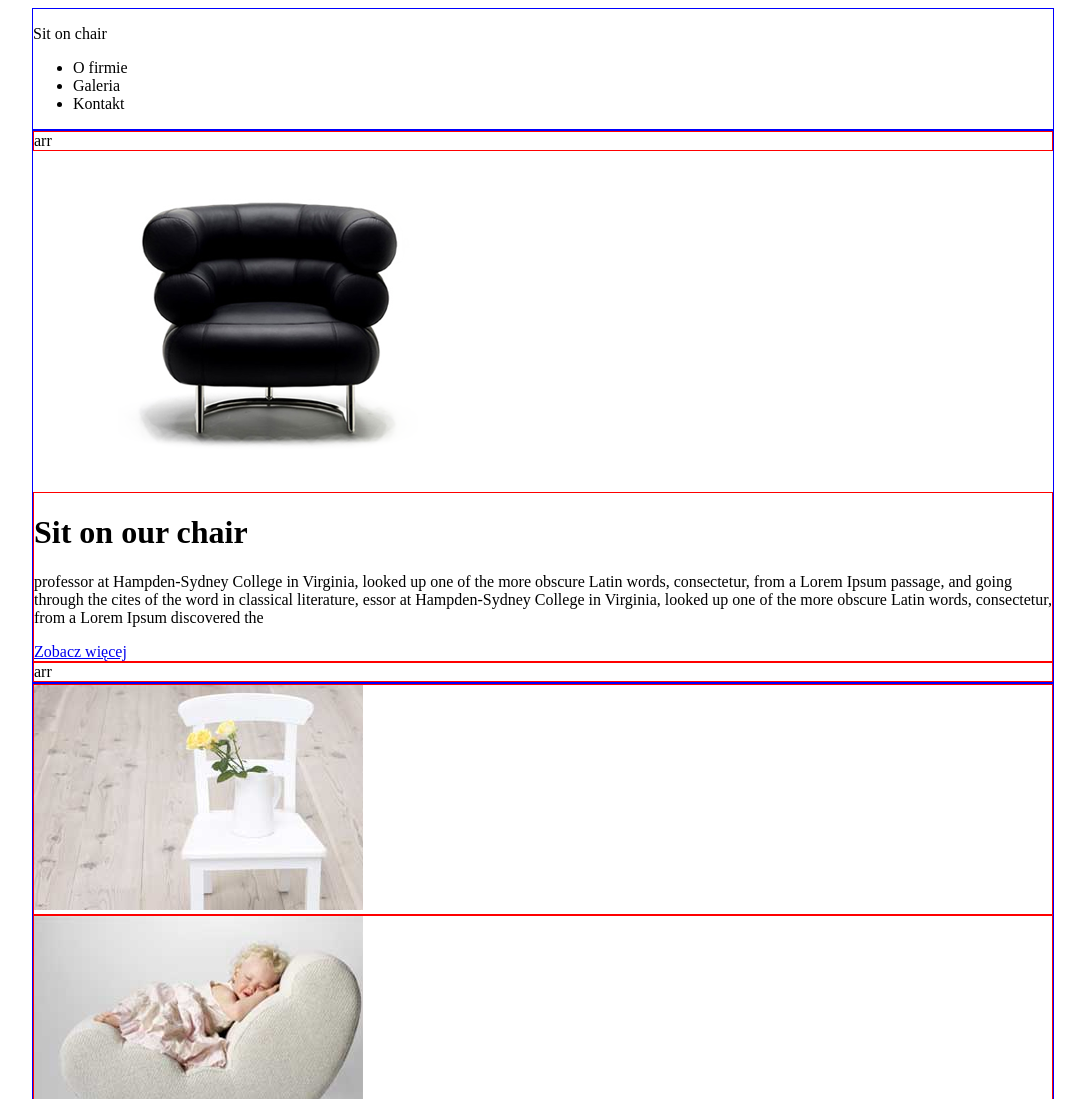
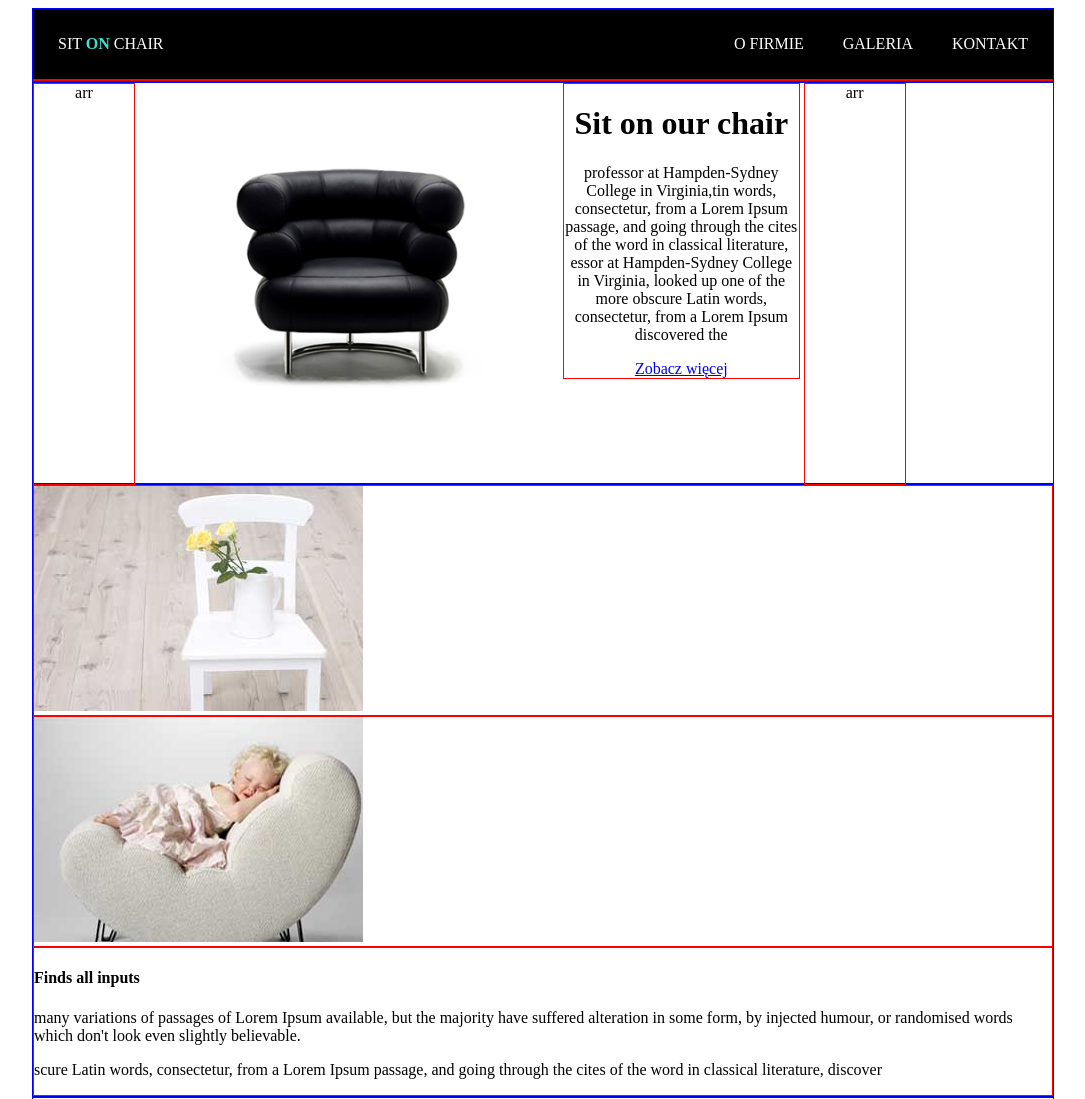
Before and after one commit to JoannaAsia/Sit_on_a_Chair-HTML-CSS-warsztat, a plain HTML site: page index.html in a window 1280 px wide. Shown: the top 1099 px of the page, without its empty margins (97-1182 px from the left). Drawn offline with Linux system fonts and the light colour scheme.

Commit message:
start css

```diff
--- a/css/style.css
+++ b/css/style.css
@@ -2,9 +2,65 @@
 	width: 1020px;
 	border: 1px solid blue;
 	margin: auto;
-
 }
 
 div {
 	border: 1px solid red;
 }
+
+/* header style */
+div#black {
+	background-color: black;
+	color: white;
+}
+
+p#logo {
+	text-transform: uppercase;
+	float: left;
+	padding: 10px;
+	margin-left: 15px;
+
+}
+
+span {
+	color: turquoise;
+	font-weight: bold;
+}
+
+nav {
+	float:right;
+}
+
+li {
+	display: inline-block;
+	text-transform: uppercase;
+	padding: 10px;
+	margin-right: 15px;
+}
+
+.clear {
+	clear: both;
+}
+
+#header_div {
+	height:400px;
+}
+
+.inline_block {
+	display: inline-block;
+	vertical-align: top;
+	text-align: center;
+	width: 23%;
+
+}
+
+.arrow {
+	height: 400px;
+	width: 100px;
+}
+
+#b_chair {
+	height: 300px;
+	width: 420px;
+	margin-top: 40px;
+}
--- a/index.html
+++ b/index.html
@@ -8,8 +8,8 @@
  <body>
  	<!-- header -->
   	<header>
-  		<div class="main_width">
-  			<p>Sit on chair</p>
+  		<div id="black" class="main_width">
+  			<p id="logo">Sit <span>on</span> chair</p>
 
   			<nav>
   				<ul>
@@ -18,20 +18,24 @@
   					<li>Kontakt</li>
   				</ul>
   			</nav>
+  		<div class="clear"></div>
   		</div>
 
-  		<div class="main_width">
-  			<div class="arrow">arr</div>
 
-  			<img src="images/black_chair.png">
 
-  			<div>
+  		<div class="main_width" id="header_div">
+
+  			<div class="arrow inline_block">arr</div>
+
+  			<img src="images/black_chair.png" id="b_chair" class="inline_block">
+
+  			<div class="inline_block">
   				<h1>Sit on our chair</h1>
-  				<p>professor at Hampden-Sydney College in Virginia, looked up one of the more obscure Latin words, consectetur, from a Lorem Ipsum passage, and going through the cites of the word in classical literature, essor at Hampden-Sydney College in Virginia, looked up one of the more obscure Latin words, consectetur, from a Lorem Ipsum discovered the</p>
+  				<p>professor at Hampden-Sydney College in Virginia,tin words, consectetur, from a Lorem Ipsum passage, and going through the cites of the word in classical literature, essor at Hampden-Sydney College in Virginia, looked up one of the more obscure Latin words, consectetur, from a Lorem Ipsum discovered the</p>
 
   				<a href="http://onet.pl">Zobacz więcej</a>
   			</div>
-  			<div class="arrow">arr</div>
+  			<div class="arrow inline_block">arr</div>
   		</div>
   	</header>
 
@@ -91,7 +95,6 @@
   					<p>Gwarancja 6 lat</p>
   					<p>Porady projektanta</p>
   				</div>
-
   				<button><a href="http://upc.com">Dołącz</a></button>
   			</div>
   		</div>
```
Also changed, not shown: rozwijanaLista.css (added).
